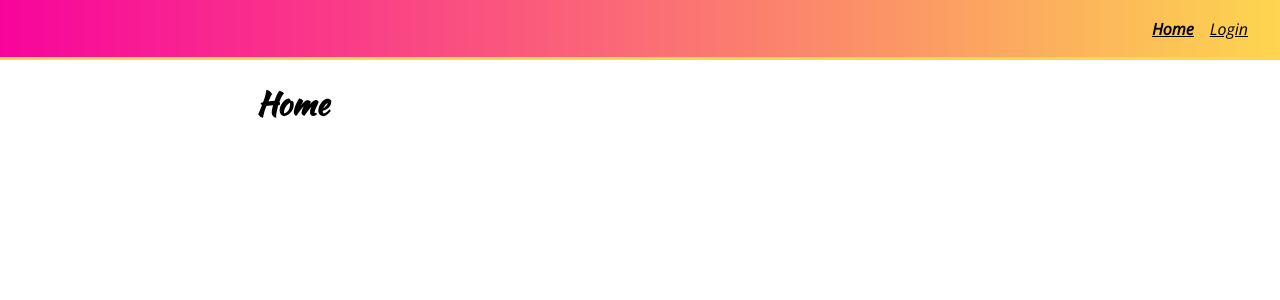
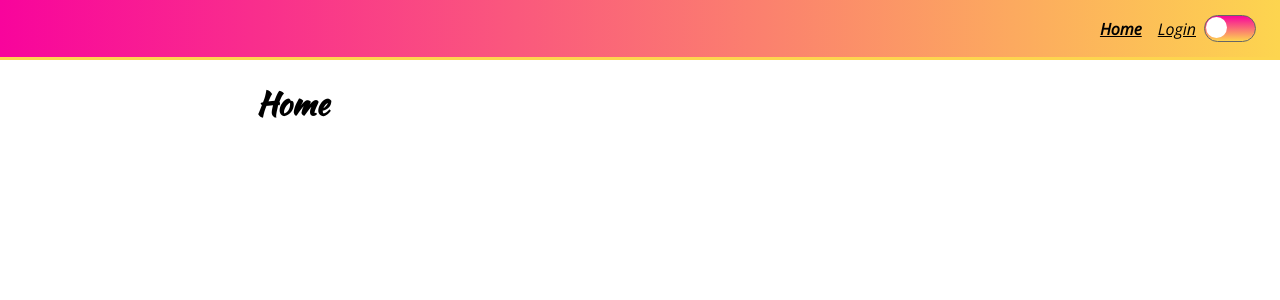
Before and after one commit to mirlindm/react_styled_components, a React (Create React App) app: page / in a window 1280 px wide. Shown: the top 300 px of the page. Built offline with nearby package versions, Linux system fonts and the light colour scheme.

Commit message:
Implemented a second theme and toggle option between themes

```diff
--- /dev/null
+++ b/src/Themes/dark.js
@@ -0,0 +1,7 @@
+const theme = {
+    id: 'dark',
+    primaryColor: 'black',
+    secondaryColor: 'midnightblue',
+  }
+
+export default theme;
--- /dev/null
+++ b/src/Themes/light.js
@@ -0,0 +1,7 @@
+const theme = {
+    id: 'light',
+    primaryColor: '#f8049c',
+    secondaryColor: '#fdd54f',
+  }
+
+export default theme;
--- a/src/components/App.js
+++ b/src/components/App.js
@@ -1,11 +1,13 @@
 
-import React from 'react';
+import React, {useState} from 'react';
 import {BrowserRouter, Switch, Route} from 'react-router-dom';
 import Login from 'components/pages/Login';
 import Home from 'components/pages/Home';
 
+import LightTheme from 'Themes/light';
+import DarkTheme from 'Themes/dark';
 
-import {createGlobalStyle} from 'styled-components';
+import {createGlobalStyle, ThemeProvider} from 'styled-components';
 
 
 const GlobalStyle = createGlobalStyle`
@@ -18,9 +20,18 @@ const GlobalStyle = createGlobalStyle`
   }
 `;
 
+const theme = {
+  primaryColor: '#f8049c',
+  secondaryColor: '#fdd54f',
+}
+
 function App() {
+  const [theme, setTheme] = useState(LightTheme);
+
   return (
-    <React.Fragment>
+    <ThemeProvider theme={{...theme, setTheme: () => {
+        setTheme(currentStateTheme => currentStateTheme.id === 'light' ? DarkTheme : LightTheme);
+    }}}>
       <GlobalStyle/>
       <BrowserRouter>
         <Switch>
@@ -32,7 +43,7 @@ function App() {
           </Route>
         </Switch>
       </BrowserRouter>
-    </React.Fragment>
+    </ThemeProvider>
 
   );
 }
--- a/src/components/common/Button.js
+++ b/src/components/common/Button.js
@@ -2,7 +2,7 @@ import styled, { css } from 'styled-components';
 
 const Button = styled.button`
     color: white;
-    background: ${props => props.secondary ? "#fdd54f" : '#f8049c'};
+    background: ${props => props.secondary ? props.theme.secondaryColor : props.theme.primaryColor};
     font-weight: bold;
     ${props => props.large ? css`
         padding: 10px;
--- a/src/components/common/Header.js
+++ b/src/components/common/Header.js
@@ -1,6 +1,7 @@
-import React, {useState} from 'react';
-import styled from 'styled-components';
+import React, {useState, useContext} from 'react';
+import styled, {ThemeContext} from 'styled-components';
 import {Link as ReactRouterDomLink, useLocation} from 'react-router-dom';
+import {Toggle} from './Toggle';
 
 const HeaderWrapper = styled.header`
     height: 60px;
@@ -10,8 +11,8 @@ const HeaderWrapper = styled.header`
     padding: 0 16px;
     position: fixed;
     top: 0;
-    background-image: linear-gradient(to right, #f8049c, #fdd54f);
-    border-bottom: 3px solid #fdd54f;
+    background-image: linear-gradient(to right, ${props => props.theme.primaryColor}, ${props => props.theme.secondaryColor});
+    border-bottom: 3px solid ${props => props.theme.secondaryColor};
 `;
 
 const Menu = styled.nav`
@@ -23,7 +24,7 @@ const Menu = styled.nav`
     padding: 8px;
     box-sizing: border-box;
     font-family: 'Open Sans';
-    border-bottom: 3px solid #fdd54f;
+    border-bottom: 3px solid ${props => props.theme.secondaryColor};
     background: white;
 
 
@@ -78,6 +79,7 @@ const MobileMenuIcon = styled.div`
 export function Header() {
     const {pathname} = useLocation();
     const [menuOpen, setMenuOpen] = useState(false);
+    const {id, setTheme} = useContext(ThemeContext);
 
     return (
         <HeaderWrapper>
@@ -89,6 +91,7 @@ export function Header() {
             <Menu open={menuOpen}>
                 <StyledLink to="/" isActive={pathname === '/'}>Home</StyledLink>
                 <StyledLink to="/login" isActive={pathname === '/login'}>Login</StyledLink>
+                <Toggle isActive={id === 'dark'} onToggle={setTheme}/>
             </Menu>
         </HeaderWrapper>
     );
--- /dev/null
+++ b/src/components/common/Toggle.js
@@ -0,0 +1,32 @@
+import React from 'react';
+import styled from 'styled-components';
+
+const ToggleWrapper = styled.div`
+    width: 50px;
+    min-width: 50px;
+    height: 25px;
+    border-radius: 25px;
+    border: 1px solid #666;
+    margin: auto;
+    display: flex;
+    background-image: linear-gradient(to bottom, ${props => props.theme.primaryColor}, ${props => props.theme.secondaryColor});
+`;
+
+const Notch = styled.div`
+    height: 21px;
+    width: 21px;
+    border: 1px splid #666;
+    margin-top: 1px;
+    background: white;
+    border-radius: 50%;
+    transition: transform 0.1s linear;
+    transform: translate(${props => props.isActive ? '26px' : "1px"});
+`;
+
+export function Toggle({isActive, onToggle}) {
+    return(
+        <ToggleWrapper onClick={onToggle}>
+            <Notch isActive={isActive} />
+        </ToggleWrapper>
+    );
+}
--- a/src/components/common/index.js
+++ b/src/components/common/index.js
@@ -4,3 +4,4 @@ export * from './Header';
 export * from './Input';
 export * from './PasswordInput';
 export * from './Spinner';
+export * from './Toggle';
```
